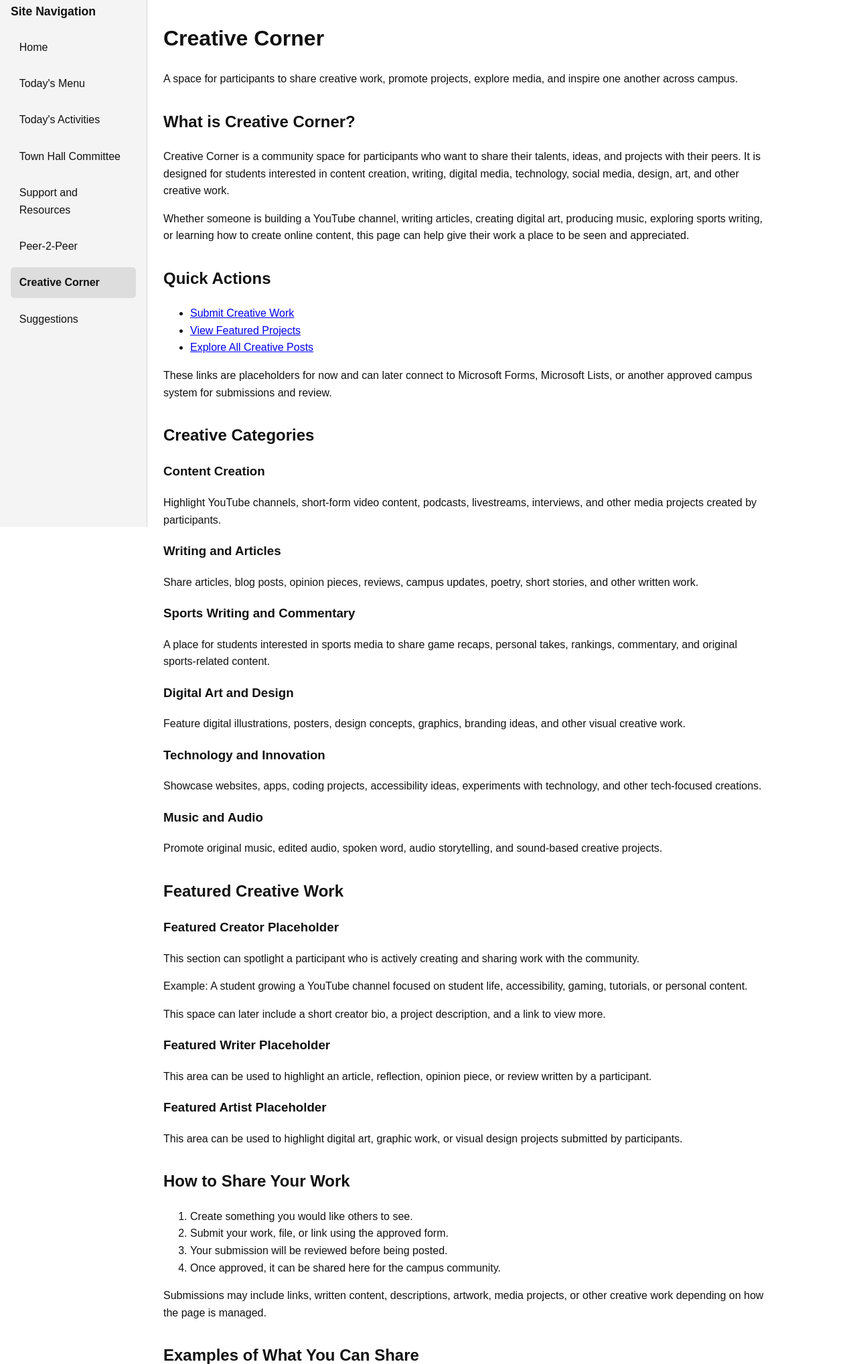
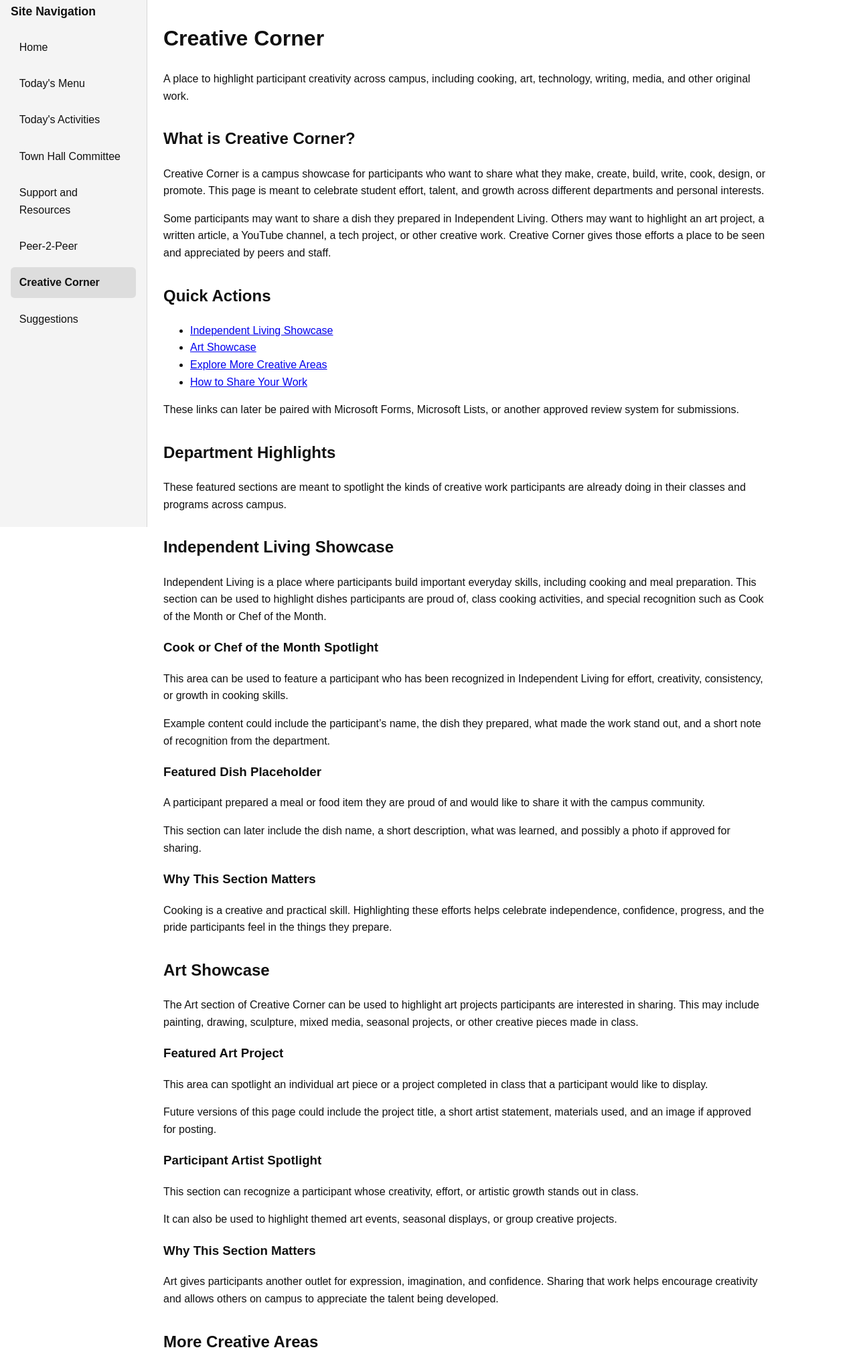
Before and after one commit to Clemzon/HKNC_Today, a plain HTML site: page pages/creative_corner.html in a window 1280 px wide. Shown: the part 13-2050 px from the top of the page at 67% size. Drawn offline with Linux system fonts and the light colour scheme.

Commit message:
Add: Creative Corner and updated it for department highlights

```diff
--- a/pages/creative_corner.html
+++ b/pages/creative_corner.html
@@ -17,8 +17,8 @@
         <header>
           <h1>Creative Corner</h1>
           <p>
-            A space for participants to share creative work, promote projects,
-            explore media, and inspire one another across campus.
+            A place to highlight participant creativity across campus, including
+            cooking, art, technology, writing, media, and other original work.
           </p>
         </header>
 
@@ -26,42 +26,149 @@
           <section aria-labelledby="about-creative-corner">
             <h2 id="about-creative-corner">What is Creative Corner?</h2>
             <p>
-              Creative Corner is a community space for participants who want to
-              share their talents, ideas, and projects with their peers. It is
-              designed for students interested in content creation, writing,
-              digital media, technology, social media, design, art, and other
-              creative work.
+              Creative Corner is a campus showcase for participants who want to
+              share what they make, create, build, write, cook, design, or
+              promote. This page is meant to celebrate student effort, talent,
+              and growth across different departments and personal interests.
             </p>
             <p>
-              Whether someone is building a YouTube channel, writing articles,
-              creating digital art, producing music, exploring sports writing,
-              or learning how to create online content, this page can help give
-              their work a place to be seen and appreciated.
+              Some participants may want to share a dish they prepared in
+              Independent Living. Others may want to highlight an art project, a
+              written article, a YouTube channel, a tech project, or other
+              creative work. Creative Corner gives those efforts a place to be
+              seen and appreciated by peers and staff.
             </p>
           </section>
 
           <section aria-labelledby="quick-actions">
             <h2 id="quick-actions">Quick Actions</h2>
             <ul>
-              <li><a href="#">Submit Creative Work</a></li>
-              <li><a href="#">View Featured Projects</a></li>
-              <li><a href="#">Explore All Creative Posts</a></li>
+              <li><a href="#independent-living-showcase">Independent Living Showcase</a></li>
+              <li><a href="#art-showcase">Art Showcase</a></li>
+              <li><a href="#creative-categories">Explore More Creative Areas</a></li>
+              <li><a href="#how-to-share">How to Share Your Work</a></li>
             </ul>
             <p>
-              These links are placeholders for now and can later connect to
-              Microsoft Forms, Microsoft Lists, or another approved campus
-              system for submissions and review.
+              These links can later be paired with Microsoft Forms, Microsoft
+              Lists, or another approved review system for submissions.
             </p>
           </section>
 
+          <section
+            aria-labelledby="department-highlights"
+            id="department-highlights"
+          >
+            <h2 id="department-highlights">Department Highlights</h2>
+            <p>
+              These featured sections are meant to spotlight the kinds of
+              creative work participants are already doing in their classes and
+              programs across campus.
+            </p>
+          </section>
+
+          <section
+            aria-labelledby="independent-living-showcase"
+            id="independent-living-showcase"
+          >
+            <h2 id="independent-living-showcase">Independent Living Showcase</h2>
+            <p>
+              Independent Living is a place where participants build important
+              everyday skills, including cooking and meal preparation. This
+              section can be used to highlight dishes participants are proud of,
+              class cooking activities, and special recognition such as Cook of
+              the Month or Chef of the Month.
+            </p>
+
+            <article>
+              <h3>Cook or Chef of the Month Spotlight</h3>
+              <p>
+                This area can be used to feature a participant who has been
+                recognized in Independent Living for effort, creativity,
+                consistency, or growth in cooking skills.
+              </p>
+              <p>
+                Example content could include the participant’s name, the dish
+                they prepared, what made the work stand out, and a short note of
+                recognition from the department.
+              </p>
+            </article>
+
+            <article>
+              <h3>Featured Dish Placeholder</h3>
+              <p>
+                A participant prepared a meal or food item they are proud of and
+                would like to share it with the campus community.
+              </p>
+              <p>
+                This section can later include the dish name, a short
+                description, what was learned, and possibly a photo if approved
+                for sharing.
+              </p>
+            </article>
+
+            <article>
+              <h3>Why This Section Matters</h3>
+              <p>
+                Cooking is a creative and practical skill. Highlighting these
+                efforts helps celebrate independence, confidence, progress, and
+                the pride participants feel in the things they prepare.
+              </p>
+            </article>
+          </section>
+
+          <section aria-labelledby="art-showcase" id="art-showcase">
+            <h2 id="art-showcase">Art Showcase</h2>
+            <p>
+              The Art section of Creative Corner can be used to highlight art
+              projects participants are interested in sharing. This may include
+              painting, drawing, sculpture, mixed media, seasonal projects, or
+              other creative pieces made in class.
+            </p>
+
+            <article>
+              <h3>Featured Art Project</h3>
+              <p>
+                This area can spotlight an individual art piece or a project
+                completed in class that a participant would like to display.
+              </p>
+              <p>
+                Future versions of this page could include the project title, a
+                short artist statement, materials used, and an image if approved
+                for posting.
+              </p>
+            </article>
+
+            <article>
+              <h3>Participant Artist Spotlight</h3>
+              <p>
+                This section can recognize a participant whose creativity,
+                effort, or artistic growth stands out in class.
+              </p>
+              <p>
+                It can also be used to highlight themed art events, seasonal
+                displays, or group creative projects.
+              </p>
+            </article>
+
+            <article>
+              <h3>Why This Section Matters</h3>
+              <p>
+                Art gives participants another outlet for expression,
+                imagination, and confidence. Sharing that work helps encourage
+                creativity and allows others on campus to appreciate the talent
+                being developed.
+              </p>
+            </article>
+          </section>
+
           <section aria-labelledby="creative-categories">
-            <h2 id="creative-categories">Creative Categories</h2>
+            <h2 id="creative-categories">More Creative Areas</h2>
 
             <article>
               <h3>Content Creation</h3>
               <p>
-                Highlight YouTube channels, short-form video content, podcasts,
-                livestreams, interviews, and other media projects created by
+                Highlight YouTube channels, podcasts, short-form videos,
+                interviews, livestreams, and other media projects created by
                 participants.
               </p>
             </article>
@@ -69,25 +176,17 @@
             <article>
               <h3>Writing and Articles</h3>
               <p>
-                Share articles, blog posts, opinion pieces, reviews, campus
-                updates, poetry, short stories, and other written work.
+                Share articles, blog posts, personal reflections, reviews,
+                opinion pieces, poetry, short stories, and other written work.
               </p>
             </article>
 
             <article>
               <h3>Sports Writing and Commentary</h3>
               <p>
-                A place for students interested in sports media to share game
-                recaps, personal takes, rankings, commentary, and original
-                sports-related content.
-              </p>
-            </article>
-
-            <article>
-              <h3>Digital Art and Design</h3>
-              <p>
-                Feature digital illustrations, posters, design concepts,
-                graphics, branding ideas, and other visual creative work.
+                A place for participants interested in sports media to share
+                recaps, commentary, rankings, and original sports-related
+                writing.
               </p>
             </article>
 
@@ -95,15 +194,23 @@
               <h3>Technology and Innovation</h3>
               <p>
                 Showcase websites, apps, coding projects, accessibility ideas,
-                experiments with technology, and other tech-focused creations.
+                tech experiments, and other digital or technical creations.
+              </p>
+            </article>
+
+            <article>
+              <h3>Digital Art and Design</h3>
+              <p>
+                Feature digital illustrations, posters, logos, design concepts,
+                graphics, and other visual creative work made with technology.
               </p>
             </article>
 
             <article>
               <h3>Music and Audio</h3>
               <p>
-                Promote original music, edited audio, spoken word, audio
-                storytelling, and sound-based creative projects.
+                Promote original music, edited audio, spoken word, storytelling,
+                and sound-based projects created by participants.
               </p>
             </article>
           </section>
@@ -118,28 +225,24 @@
                 creating and sharing work with the community.
               </p>
               <p>
-                Example: A student growing a YouTube channel focused on student
-                life, accessibility, gaming, tutorials, or personal content.
-              </p>
-              <p>
-                This space can later include a short creator bio, a project
-                description, and a link to view more.
+                Example: A student building a YouTube channel focused on student
+                life, accessibility, gaming, tutorials, or creative projects.
               </p>
             </article>
 
             <article>
               <h3>Featured Writer Placeholder</h3>
               <p>
-                This area can be used to highlight an article, reflection,
-                opinion piece, or review written by a participant.
+                This area can be used to highlight an article, reflection, blog
+                post, or opinion piece written by a participant.
               </p>
             </article>
 
             <article>
-              <h3>Featured Artist Placeholder</h3>
+              <h3>Featured Tech Project Placeholder</h3>
               <p>
-                This area can be used to highlight digital art, graphic work, or
-                visual design projects submitted by participants.
+                This area can be used to spotlight an app idea, website concept,
+                accessibility project, or other technology-based work.
               </p>
             </article>
           </section>
@@ -148,28 +251,29 @@
             <h2 id="how-to-share">How to Share Your Work</h2>
             <ol>
               <li>Create something you would like others to see.</li>
-              <li>Submit your work, file, or link using the approved form.</li>
+              <li>Submit your work, file, image, or link using the approved process.</li>
               <li>Your submission will be reviewed before being posted.</li>
-              <li>Once approved, it can be shared here for the campus community.</li>
+              <li>Once approved, it can be featured here for the campus community.</li>
             </ol>
             <p>
-              Submissions may include links, written content, descriptions,
-              artwork, media projects, or other creative work depending on how
-              the page is managed.
+              Submissions may include food showcases, art projects, written
+              work, videos, audio, design work, or other creative content,
+              depending on how the page is managed.
             </p>
           </section>
 
           <section aria-labelledby="ideas-for-submission">
             <h2 id="ideas-for-submission">Examples of What You Can Share</h2>
             <ul>
+              <li>A dish or meal prepared in Independent Living</li>
+              <li>Recognition such as Cook of the Month or Chef of the Month</li>
+              <li>An art project or class display piece</li>
               <li>A YouTube channel or video series</li>
               <li>A written article or blog-style post</li>
               <li>A sports recap or commentary piece</li>
-              <li>Digital artwork or visual design</li>
+              <li>A digital design or illustration</li>
+              <li>A website, app idea, or tech project</li>
               <li>A music or spoken-word recording</li>
-              <li>An app idea or technology concept</li>
-              <li>A website or coding project</li>
-              <li>A creative portfolio or personal showcase</li>
             </ul>
           </section>
 
@@ -177,15 +281,14 @@
             <h2 id="why-it-matters">Why Creative Corner Matters</h2>
             <p>
               Creative Corner gives participants a place to be seen, supported,
-              and encouraged by their peers. It helps build confidence,
-              highlights talent, and creates room for students to explore goals
-              connected to writing, media, design, technology, and self-expression.
+              and encouraged by their peers. It helps highlight growth,
+              creativity, independence, and the pride people take in the things
+              they make.
             </p>
             <p>
-              It can also serve as a stepping stone for students who are curious
-              about careers in content creation, journalism, social media,
-              digital design, app development, or other creative and technical
-              fields.
+              It also gives departments a place to spotlight participant work in
+              a way that helps build confidence and community connection across
+              campus.
             </p>
           </section>
 
@@ -196,7 +299,7 @@
               <li>Do not include highly personal or private information.</li>
               <li>Only submit work you created or have permission to share.</li>
               <li>Submissions may be reviewed before being posted.</li>
-              <li>Content may be removed if it no longer fits the page guidelines.</li>
+              <li>Photos, names, and identifying details should only be shared with approval.</li>
               <li>Accessibility and participant safety should remain priorities.</li>
             </ul>
           </section>
@@ -204,12 +307,13 @@
           <section aria-labelledby="future-growth" id="future-growth">
             <h2 id="future-growth">Future Possibilities</h2>
             <ul>
-              <li>Featured Creator of the Week</li>
-              <li>Student article spotlights</li>
-              <li>Digital art gallery sections</li>
+              <li>Cook or Chef of the Month highlights</li>
+              <li>Art gallery sections</li>
+              <li>Participant spotlights by department</li>
+              <li>Student article features</li>
               <li>Creative writing showcases</li>
               <li>Links to participant portfolios or channels</li>
-              <li>Themed community projects and showcases</li>
+              <li>Themed campus showcases and seasonal features</li>
             </ul>
           </section>
 
@@ -228,7 +332,7 @@
         <footer>
           <p>
             &copy; 2026 HKNC Today. Creative Corner is intended to celebrate
-            participant creativity, talent, and expression.
+            participant creativity, skill, and expression across campus.
           </p>
         </footer>
       </div>
```
